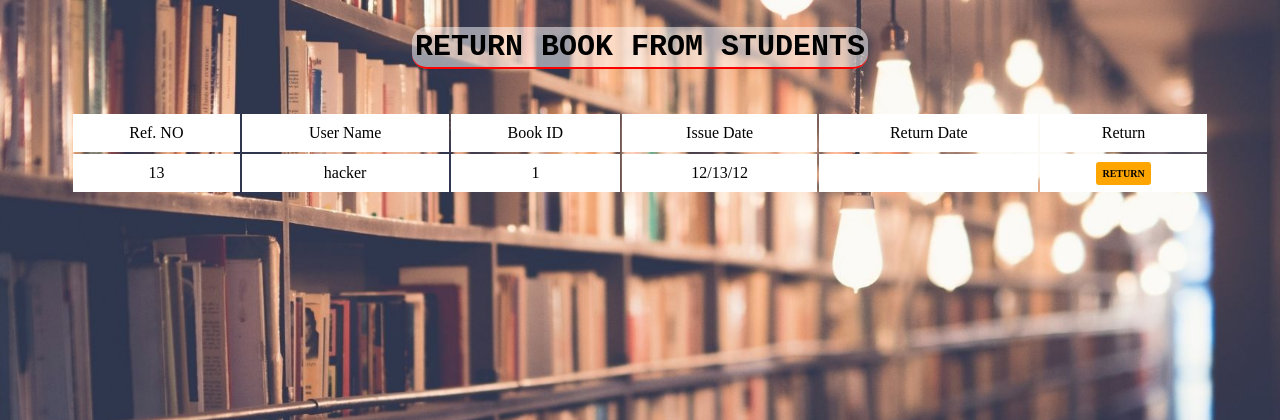
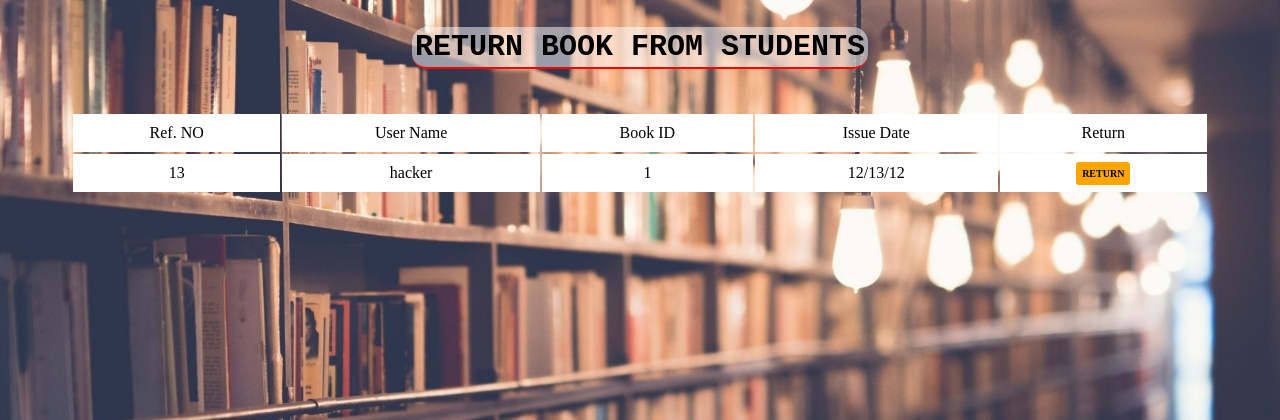
Before and after one commit to cmsubhadra/Library-Project-MCA-_-PHP, a PHP site: page /admin/return_book.php in a window 1280 px wide. Shown: the top 420 px of the page. Run offline with PHP 8.4, Linux system fonts and the light colour scheme; a user stored in the database is signed in; data comes from the database, SQL or seed files in the repository.

Commit message:
in return book page return date removed

```diff
--- a/admin/return_book.php
+++ b/admin/return_book.php
@@ -73,7 +73,6 @@ $result = mysqli_query($con, "SELECT * FROM book_issue where status=1");
             <td>User Name</td>
             <td>Book ID</td>
             <td>Issue Date</td>
-            <td>Return Date</td>
             <td>Return</td>
         </tr>
         <?php
@@ -90,7 +89,6 @@ $result = mysqli_query($con, "SELECT * FROM book_issue where status=1");
             echo "<td>".$res['user_name']."</td>";
             echo "<td>".$res['book_id']."</td>";
             echo "<td>".$res['issue_date']."</td>";
-            echo "<td>".$res['return_date']."</td>";
             echo "<td><a class=\"returnbutton\" href=\"return_form.php?id=$res[no]\">Return</a>";
             $i++;
         }
```
